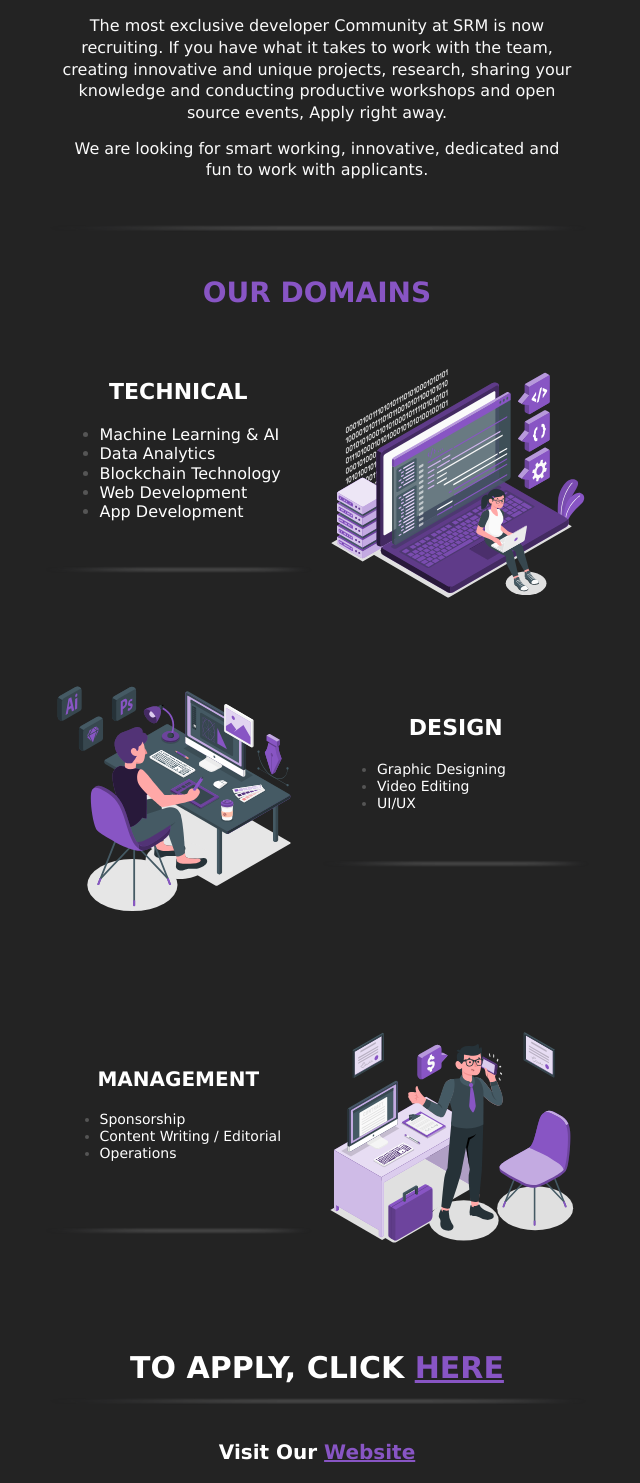
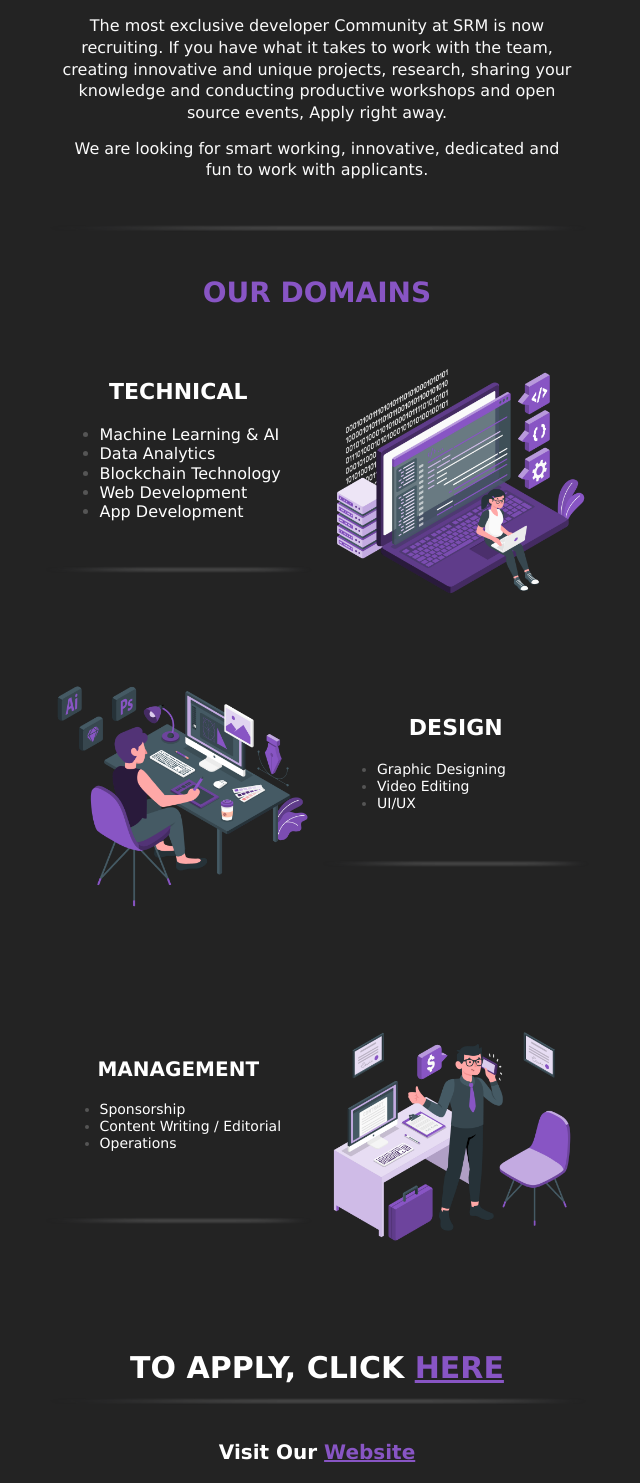
Before and after one commit to Data-Science-Community-SRM/Email-Webpage, a plain HTML site: page index.html in a window 1280 px wide. Shown: the part 443-1926 px from the top of the page, without its empty margins (323-963 px from the left). Drawn offline with Linux system fonts and the light colour scheme.

Commit message:
Update index.html

```diff
--- a/index.html
+++ b/index.html
@@ -135,7 +135,7 @@
                                                 </tbody>
                                             </table>
                                             <div align="center" class="img-container center fixedwidth" style="padding-right: 0px;padding-left: 0px;">
-                                                <a href="https://dscommunity.in" target="_blank"><img align="right" alt="GAME TWO" border="0" class="center fixedwidth" src="https://github.com/Data-Science-Community-SRM/Email-Webpage/blob/master/images/Dark%20Theme%20Logo%20bgless.png?raw=true" style="text-decoration: none; -ms-interpolation-mode: bicubic; height: auto; border: 0; width: 100%; max-width: 160px; margin-top: 20px; display: block;"
+                                                <a href="https://dscommunity.in" target="_blank"><img align="right" alt="" border="0" class="center fixedwidth" src="https://github.com/Data-Science-Community-SRM/Email-Webpage/blob/master/images/Dark%20Theme%20Logo%20bgless.png?raw=true" style="text-decoration: none; -ms-interpolation-mode: bicubic; height: auto; border: 0; width: 100%; max-width: 160px; margin-top: 20px; display: block;"
                                                         title="Visit Data Science Community" width="194" /></a>
                                                 <!--[if mso]></td></tr></table><![endif]-->
                                             </div>
@@ -457,8 +457,8 @@
                                             </div>
                                             <!--[if mso]></td></tr></table><![endif]-->
                                             <div align="center" class="img-container center autowidth" style="padding-right: 0px;padding-left: 0px;">
-                                                <!--[if mso]><table width="100%" cellpadding="0" cellspacing="0" border="0"><tr style="line-height:0px"><td style="padding-right: 0px;padding-left: 0px;" align="center"><![endif]--><img align="center" alt="technical" border="0" class="center autowidth" src="https://raw.githubusercontent.com/Data-Science-Community-SRM/Email-Webpage/6be30f2bd79162f81eb287f64eaf88c54f604663/images/technical.svg"
-                                                    style="text-decoration: none; -ms-interpolation-mode: bicubic; height: auto; border: 0; width: 100%; max-width: 277px; display: block;" title="technical" width="277" />
+                                                <!--[if mso]><table width="100%" cellpadding="0" cellspacing="0" border="0"><tr style="line-height:0px"><td style="padding-right: 0px;padding-left: 0px;" align="center"><![endif]--><img align="center" alt="technical" border="0" class="center autowidth" src="https://github.com/Data-Science-Community-SRM/Email-Webpage/blob/master/images/technical.png?raw=true" style="text-decoration: none; -ms-interpolation-mode: bicubic; height: auto; border: 0; width: 100%; max-width: 277px; display: block;"
+                                                    title="technical" width="277" />
                                                 <!--[if mso]></td></tr></table><![endif]-->
                                             </div>
                                             <!--[if (!mso)&(!IE)]><!-->
@@ -490,8 +490,8 @@
                                             <!--[if mso]></td></tr></table><![endif]-->
                                             <div class="mobile_hide">
                                                 <div align="center" class="img-container center autowidth" style="padding-right: 0px;padding-left: 0px;">
-                                                    <!--[if mso]><table width="100%" cellpadding="0" cellspacing="0" border="0"><tr style="line-height:0px"><td style="padding-right: 0px;padding-left: 0px;" align="center"><![endif]--><img align="center" alt="design" border="0" class="center autowidth" src="https://raw.githubusercontent.com/Data-Science-Community-SRM/Email-Webpage/6be30f2bd79162f81eb287f64eaf88c54f604663/images/design.svg"
-                                                        style="text-decoration: none; -ms-interpolation-mode: bicubic; height: auto; border: 0; width: 100%; max-width: 277px; display: block;" title="design" width="277" />
+                                                    <!--[if mso]><table width="100%" cellpadding="0" cellspacing="0" border="0"><tr style="line-height:0px"><td style="padding-right: 0px;padding-left: 0px;" align="center"><![endif]--><img align="center" alt="design" border="0" class="center autowidth" src="https://github.com/Data-Science-Community-SRM/Email-Webpage/blob/master/images/design.png?raw=true" style="text-decoration: none; -ms-interpolation-mode: bicubic; height: auto; border: 0; width: 100%; max-width: 277px; display: block;"
+                                                        title="design" width="277" />
                                                     <!--[if mso]></td></tr></table><![endif]-->
                                                 </div>
                                             </div>
@@ -591,7 +591,7 @@
                                         <!--[if (!mso)&(!IE)]><!-->
                                         <div style="border-top:0px solid transparent; border-left:0px solid transparent; border-bottom:0px solid transparent; border-right:0px solid transparent; padding-top:5px; padding-bottom:5px; padding-right: 0px; padding-left: 0px;">
                                             <!--<![endif]-->
-                                            <table border="0" cellpadding="0" cellspacing="0" class="divider" role="presentation" style="table-layout: fixed; vertical-align: top; border-spacing: 0; border-collapse: collapse; mso-table-lspace: 0pt; mso-table-rspace: 0pt; min-width: 100%; -ms-text-size-adjust: 100%; -webkit-text-size-adjust: 100%;"
+                                            <!-- <table border="0" cellpadding="0" cellspacing="0" class="divider" role="presentation" style="table-layout: fixed; vertical-align: top; border-spacing: 0; border-collapse: collapse; mso-table-lspace: 0pt; mso-table-rspace: 0pt; min-width: 100%; -ms-text-size-adjust: 100%; -webkit-text-size-adjust: 100%;"
                                                 valign="top" width="100%">
                                                 <tbody>
                                                     <tr style="vertical-align: top;" valign="top">
@@ -624,7 +624,7 @@
                                                         </td>
                                                     </tr>
                                                 </tbody>
-                                            </table>
+                                            </table> --><br><br> <br> <br>
                                             <!--[if mso]><table width="100%" cellpadding="0" cellspacing="0" border="0"><tr><td style="padding-right: 5px; padding-left: 5px; padding-top: 5px; padding-bottom: 5px; font-family: Verdana, sans-serif"><![endif]-->
                                             <div style="color:#555555;font-family:'Lucida Sans Unicode', 'Lucida Grande', 'Lucida Sans', Geneva, Verdana, sans-serif;line-height:1.5;padding-top:0px;padding-right:5px;padding-bottom:5px;padding-left:5px;">
                                                 <div style="line-height: 1.5; font-size: 12px; color: #555555; font-family: 'Lucida Sans Unicode', 'Lucida Grande', 'Lucida Sans', Geneva, Verdana, sans-serif; mso-line-height-alt: 18px;">
@@ -687,8 +687,8 @@
                                             </div>
                                             <!--[if mso]></td></tr></table><![endif]-->
                                             <div align="center" class="img-container center autowidth" style="padding-right: 0px;padding-left: 0px;">
-                                                <!--[if mso]><table width="100%" cellpadding="0" cellspacing="0" border="0"><tr style="line-height:0px"><td style="padding-right: 0px;padding-left: 0px;" align="center"><![endif]--><img align="center" alt="management" border="0" class="center autowidth" src="https://raw.githubusercontent.com/Data-Science-Community-SRM/Email-Webpage/6be30f2bd79162f81eb287f64eaf88c54f604663/images/management.svg"
-                                                    style="text-decoration: none; -ms-interpolation-mode: bicubic; height: auto; border: 0; width: 100%; max-width: 277px; display: block;" title="management" width="277" />
+                                                <!--[if mso]><table width="100%" cellpadding="0" cellspacing="0" border="0"><tr style="line-height:0px"><td style="padding-right: 0px;padding-left: 0px;" align="center"><![endif]--><img align="center" alt="management" border="0" class="center autowidth" src="https://github.com/Data-Science-Community-SRM/Email-Webpage/blob/master/images/management.png?raw=true" style="text-decoration: none; -ms-interpolation-mode: bicubic; height: auto; border: 0; width: 100%; max-width: 277px; display: block;"
+                                                    title="management" width="277" />
                                                 <!--[if mso]></td></tr></table><![endif]-->
                                             </div>
                                             <!--[if (!mso)&(!IE)]><!-->
```
